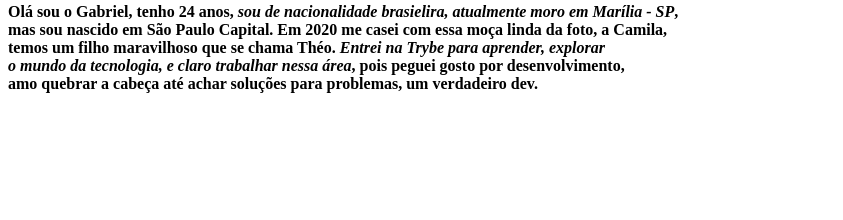
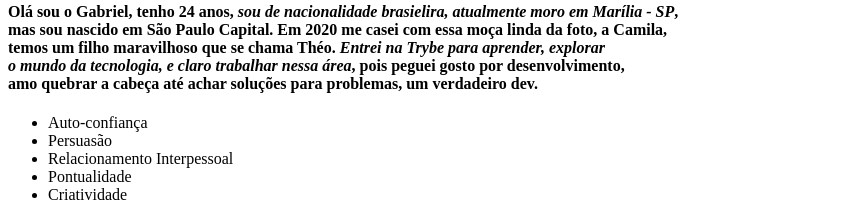
Before and after one commit to GabrielVanzo/GabrielVanzo.github.io, a plain HTML site: page index.html in a window 1280 px wide. Shown: the part 1183-1403 px from the top of the page, without its empty margins (0-843 px from the left). Before the commit the page ends 1297 px from the top, so only its background shows below. Drawn offline with Linux system fonts and the light colour scheme.

Commit message:
adiciona habilidades

```diff
--- a/index.html
+++ b/index.html
@@ -18,5 +18,15 @@
         o mundo da tecnologia, e claro trabalhar nessa área</em>, pois peguei gosto por desenvolvimento,<br>
         amo quebrar a cabeça até achar soluções para problemas, um verdadeiro dev.
     </h4>
+
+    <ul>
+        <li>Auto-confiança</li>
+        <li>Persuasão</li>
+        <li>Relacionamento Interpessoal</li>
+        <li>Pontualidade</li>
+        <li>Criatividade</li>
+    </ul>
+
+
 </body>
 </html>
```
